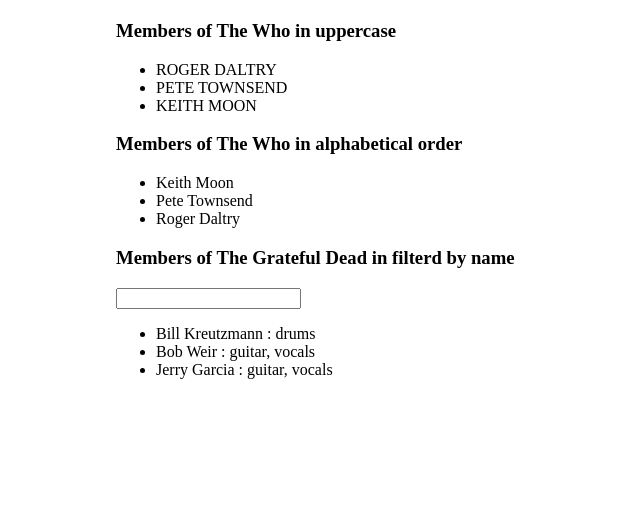
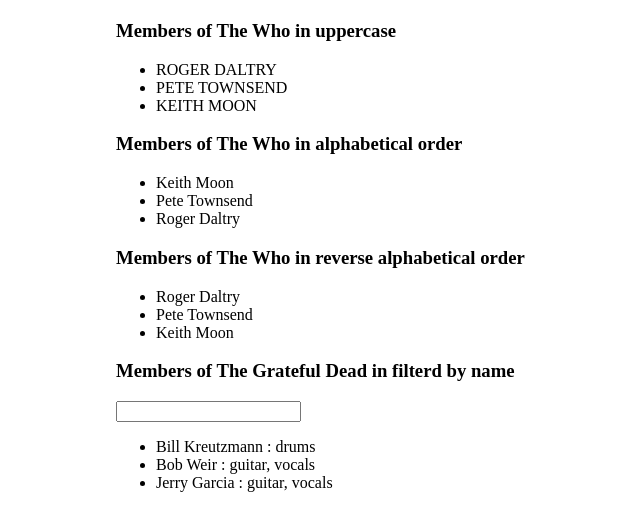
Before and after one commit to kroysemaj/tasteofAngular, a plain HTML site: page workshop/4-filter.html in a window 1280 px wide. Shown: the whole page, without its empty margins (44-684 px from the left). Drawn offline with nearby package versions, Linux system fonts and the light colour scheme.

Commit message:
added filter.md and added an example for reversed sorting.

```diff
--- a/workshop/4-filter.html
+++ b/workshop/4-filter.html
@@ -20,6 +20,12 @@
     </ul>
     <!-- The orderBy filter is a built in filter that will reorder the data set based on a pre-determined property -->
 
+    <h3>Members of The Who in reverse alphabetical order</h3>
+    <ul>
+      <li ng-repeat="member in theWho | orderBy:'-member'">{{ member }}</li>
+    </ul>
+    <!-- The orderBy filter is a built in filter that will reorder the data set based on a pre-determined property -->
+
     <h3>Members of The Grateful Dead in filterd by name</h3>
 
     <input type="text" ng-model="membersNameOrInstrument">
```
Also changed, not shown: 1 other file.
